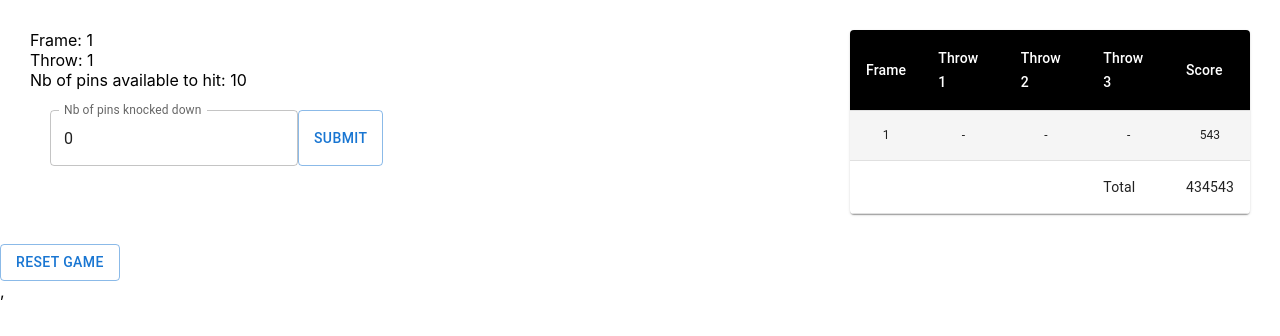
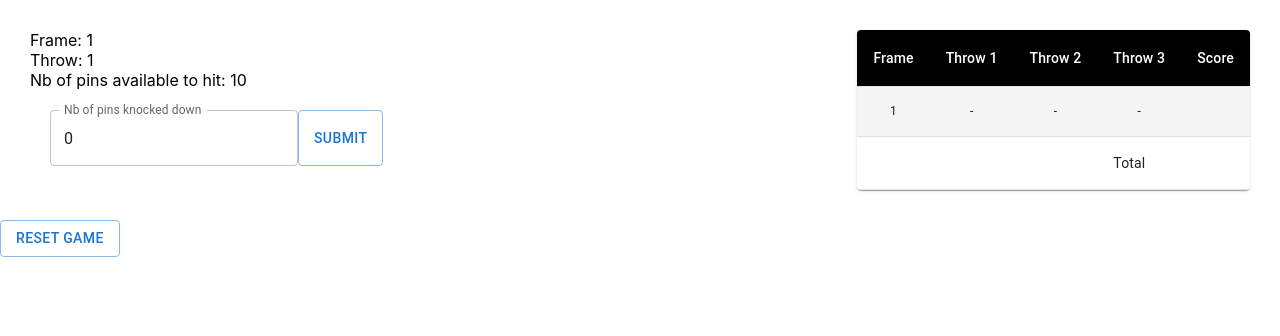
Before and after one commit to eltru7/bowling-challenge, a React (Create React App) app: page /game in a window 1280 px wide. Shown: the top 336 px of the page. Built offline with nearby package versions, Linux system fonts and the light colour scheme.

Commit message:
use createRoot instead of react dom render

```diff
--- a/package.json
+++ b/package.json
@@ -15,7 +15,7 @@
     "@types/lodash": "^4.14.181",
     "@types/node": "^16.11.26",
     "@types/react": "^17.0.44",
-    "@types/react-dom": "^17.0.15",
+    "@types/react-dom": "^18.0.1",
     "@types/styled-components": "^5.1.25",
     "lodash": "^4.17.21",
     "react": "^18.0.0",
--- a/src/index.tsx
+++ b/src/index.tsx
@@ -1,26 +1,18 @@
 import React from "react";
-import ReactDOM from "react-dom";
+import { createRoot } from "react-dom/client";
 import "./index.css";
 import App from "./App";
-import reportWebVitals from "./reportWebVitals";
 import { BrowserRouter } from "react-router-dom";
 import { Route, Routes } from "react-router";
 import GameScreen from "./view/gameScreen";
 
-ReactDOM.render(
-  <React.StrictMode>
+const container = document.getElementById("root");
+const root = createRoot(container!);
+root.render(
   <BrowserRouter>
     <Routes>
       <Route path="/" element={<App />} />
       <Route path="/game" element={<GameScreen />} />
     </Routes>
   </BrowserRouter>
-    ,
-  </React.StrictMode>,
-  document.getElementById("root")
 );
-
-// If you want to start measuring performance in your app, pass a function
-// to log results (for example: reportWebVitals(console.log))
-// or send to an analytics endpoint. Learn more: https://bit.ly/CRA-vitals
-reportWebVitals();
--- a/src/view/gameScreen.tsx
+++ b/src/view/gameScreen.tsx
@@ -119,7 +119,7 @@ function GameScreen() {
       <StyledContainer>
         <FramePanel nbAvailablePinsToKnock={nbAvailablePinsToKnock} currentFrame={currentFrame} submitKnockedPinsCount={submitKnockedPinsCount} />
         <ResultsPanelContainer>
-          <ResultsPanel framesResults={framesResults} framesScore={framesScores} />
+          <ResultsPanel framesResults={framesResults} framesScores={framesScores} />
         </ResultsPanelContainer>
       </StyledContainer>
       <Button variant="outlined" color="primary" onClick={handleResetGame}>
--- a/src/view/resultsPanel.tsx
+++ b/src/view/resultsPanel.tsx
@@ -12,10 +12,10 @@ import { FramesScores } from "../game/frameScore";
 
 interface ResultsPanelProps {
   framesResults: FrameResult[];
-  framesScore: FramesScores;
+  framesScores: FramesScores;
 }
 
-const ResultsPanel: FC<ResultsPanelProps> = ({ framesResults, framesScore }) => {
+const ResultsPanel: FC<ResultsPanelProps> = ({ framesResults, framesScores }) => {
   const StyledTableCell = styled(TableCell)(({ theme }) => ({
     [`&.${tableCellClasses.head}`]: {
       backgroundColor: theme.palette.common.black,
@@ -51,10 +51,10 @@ const ResultsPanel: FC<ResultsPanelProps> = ({ framesResults, framesScore }) =>
           {framesResults.map((frameResult: FrameResult) => (
             <StyledTableRow key={frameResult.frameNumber}>
               <StyledTableCell align="center">{frameResult.frameNumber}</StyledTableCell>
-              <StyledTableCell align="center">{frameResult && frameResult.throwResults.length > 0 ? frameResult.throwResults[0].knockedPinsCount : "-"}</StyledTableCell>
-              <StyledTableCell align="center">{frameResult && frameResult.throwResults.length > 1 ? frameResult.throwResults[1].knockedPinsCount : "-"}</StyledTableCell>
-              <StyledTableCell align="center">{frameResult && frameResult.throwResults.length > 2 ? frameResult.throwResults[2].knockedPinsCount : "-"}</StyledTableCell>
-              <StyledTableCell align="center">543</StyledTableCell>
+              <StyledTableCell align="center">{frameResult.throwResults.length > 0 ? frameResult.throwResults[0].knockedPinsCount : "-"}</StyledTableCell>
+              <StyledTableCell align="center">{frameResult.throwResults.length > 1 ? frameResult.throwResults[1].knockedPinsCount : "-"}</StyledTableCell>
+              <StyledTableCell align="center">{frameResult.throwResults.length > 2 ? frameResult.throwResults[2].knockedPinsCount : "-"}</StyledTableCell>
+              <StyledTableCell align="center">{framesScores && framesScores[frameResult.frameNumber] && framesScores[frameResult.frameNumber].score}</StyledTableCell>
             </StyledTableRow>
           ))}
           <TableRow>
@@ -62,7 +62,7 @@ const ResultsPanel: FC<ResultsPanelProps> = ({ framesResults, framesScore }) =>
             <TableCell></TableCell>
             <TableCell></TableCell>
             <TableCell>Total</TableCell>
-            <TableCell align="center">434543</TableCell>
+            <TableCell align="center">{framesScores && framesScores[framesResults.length] && framesScores[framesResults.length].score}</TableCell>
           </TableRow>
         </TableBody>
       </Table>
```
Also changed, not shown: 1 other file (tests, documents, lock files or other folders). Lines whose indentation alone changed are shown as unchanged.
